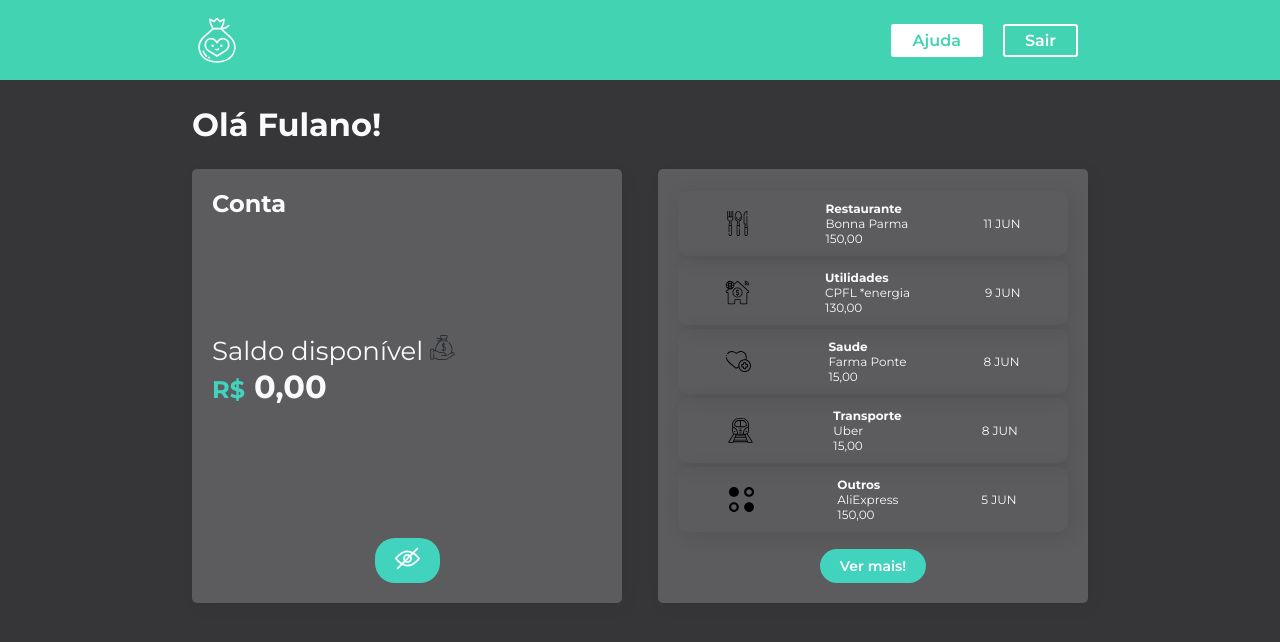
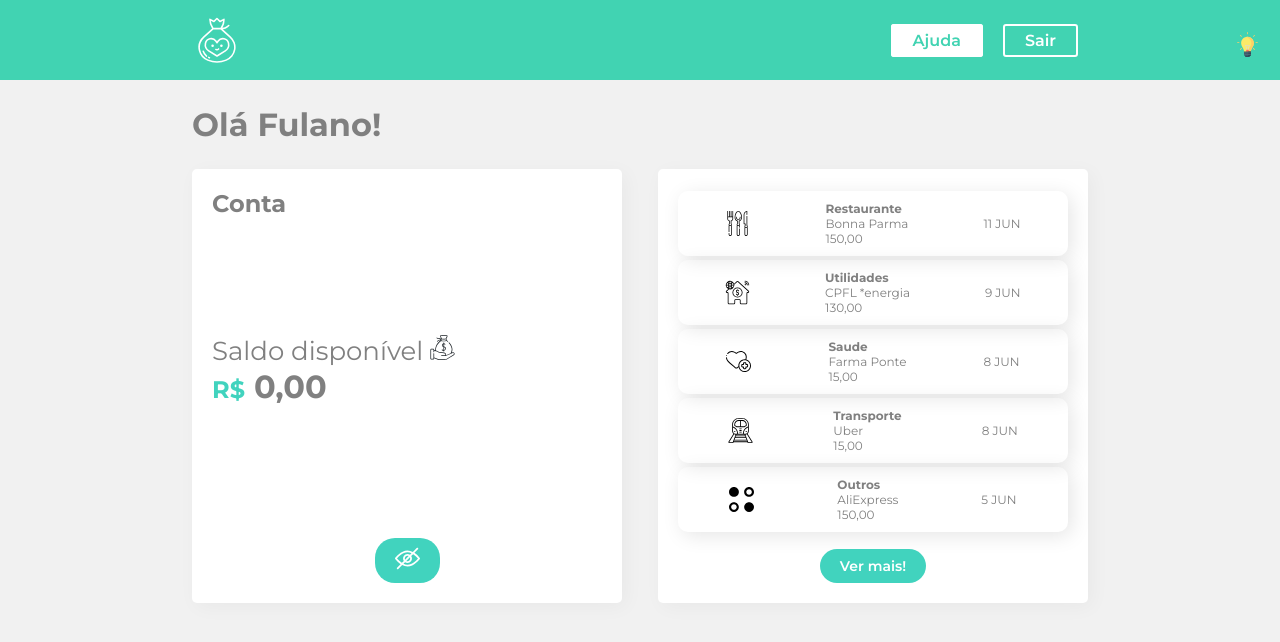
Before and after one commit to linusmanuel/alura-styled-components-master, a React (Create React App) app: page / in a window 1280 px wide. Shown: the top 642 px of the page. Built offline with nearby package versions, Linux system fonts and the light colour scheme.

Commit message:
feat: Change icon color when app switch theme

```diff
--- a/src/App.js
+++ b/src/App.js
@@ -1,15 +1,26 @@
-import React from "react";
+import React, { useState } from "react";
 
 import Cabecalho from "./Components/Cabecalho";
 import Container from "./Components/Container";
 import { GlobalStyle } from "./Components/GlobalStyle";
 import { ThemeProvider } from "styled-components";
 import { temaClaro, temaEscuro } from "./Components/UI/tema";
+import { BtnTema } from "./Components/UI";
+import SwitcherTema from "./Components/UI/switcherTema";
 
 function App() {
+  const [tema, setTema] = useState(true);
+
+  const toggleTema = () => {
+    setTema((tema) => !tema);
+  };
+
   return (
-    <ThemeProvider theme={temaEscuro}>
+    <ThemeProvider theme={tema ? temaClaro : temaEscuro}>
       <GlobalStyle />
+      <BtnTema onClick={toggleTema}>
+        <SwitcherTema tema={tema} />
+      </BtnTema>
       <Cabecalho />
       <Container />
     </ThemeProvider>
--- a/src/Components/Conta/index.jsx
+++ b/src/Components/Conta/index.jsx
@@ -3,7 +3,7 @@
 import privado from "../../assets/images/privado.svg";
 import olho_icone from "../../assets/images/olho.svg";
 import dinheiro from "../../assets/images/dinheiro.svg";
-import { Botao, Box, Detalhe, Icone, Saldo } from "../UI";
+import { Botao, Box, Detalhe, Icone, IconeTema, Saldo } from "../UI";
 
 import styled from "styled-components";
 
@@ -24,7 +24,7 @@
       <div style={{ fontSize: "26px", padding: "20px 0" }}>
         Saldo disponível{" "}
         <span>
-          <Icone src={dinheiro} alt="Ícone Saldo" />
+          <IconeTema src={dinheiro} alt="Ícone Saldo" />
         </span>
         {toggleState ? (
           <Saldo>
--- a/src/Components/ImageFilter.js
+++ b/src/Components/ImageFilter.js
@@ -4,15 +4,15 @@
 import saude from "../assets/images/saude.svg";
 import transporte from "../assets/images/transporte.svg";
 import utilidades from "../assets/images/utilidades.svg";
-import { Icone } from "./UI";
+import { IconeTema } from "./UI";
 
 export default (type) => {
   const Images = {
-    Restaurante: <Icone src={alimentacao} alt="Restaurante" />,
-    Transporte: <Icone src={transporte} alt="Transporte" />,
-    Saude: <Icone src={saude} alt="Saude" />,
-    Utilidades: <Icone src={utilidades} alt="Utilidades" />,
-    default: <Icone src={outros} alt="Outro" />,
+    Restaurante: <IconeTema src={alimentacao} alt="Restaurante" />,
+    Transporte: <IconeTema src={transporte} alt="Transporte" />,
+    Saude: <IconeTema src={saude} alt="Saude" />,
+    Utilidades: <IconeTema src={utilidades} alt="Utilidades" />,
+    default: <IconeTema src={outros} alt="Outro" />,
   };
 
   return Images[type] || Images.default;
--- a/src/Components/UI/index.jsx
+++ b/src/Components/UI/index.jsx
@@ -3,6 +3,10 @@
 export const Icone = styled.img`
   height: 25px;
   width: 25px;
+`
+
+export const IconeTema = styled(Icone)`
+  filter: ${({ theme }) => theme.filter};
 `
 
 export const Box = styled.div`
@@ -34,7 +38,7 @@
   cursor: pointer;
 `
 
-export const btnTema = styled.button`
+export const BtnTema = styled.button`
   position: absolute;
   top: 4vh;
   right: 20px;
--- a/src/Components/UI/tema.jsx
+++ b/src/Components/UI/tema.jsx
@@ -11,10 +11,12 @@
   body: fundoClaro,
   inside: conteudoClaro,
   text: textoFundoClaro,
+  filter: "",
 }
 
 export const temaEscuro = {
   body: fundoEscuro,
   inside: conteudoEscuro,
   text: textoFundoEscuro,
+  filter: "invert(100%)",
 }
```
